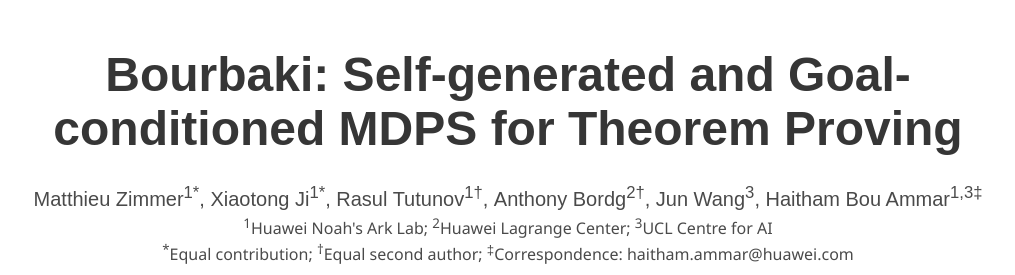
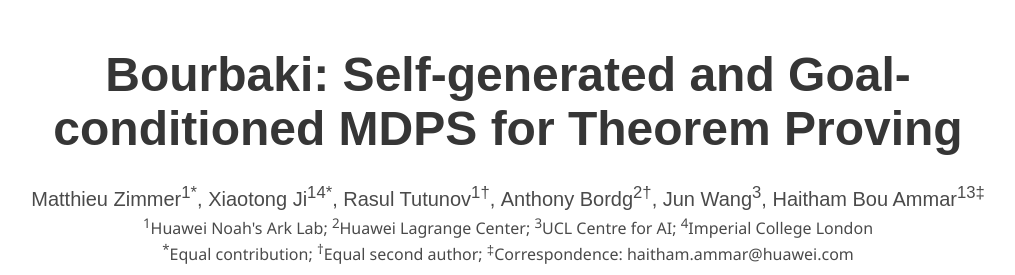
Before and after one commit to Bourbaki-Prover/bourbaki-prover.github.io, a plain HTML site: page index.html in a window 1280 px wide. Shown: the top 275 px of the page, without its empty margins (132-1147 px from the left). Drawn offline with nearby package versions, Linux system fonts and the light colour scheme; some icons are missing; a web font is replaced by a local one.

Commit message:
Update index.html

```diff
--- a/index.html
+++ b/index.html
@@ -55,7 +55,7 @@
               Matthieu Zimmer<sup>1</sup><sup>*</sup>,
             </span>
             <span class="author-block">
-              Xiaotong Ji<sup>1</sup><sup>*</sup>,
+              Xiaotong Ji<sup>1</sup><sup>4</sup><sup>*</sup>,
             </span>
             <span class="author-block">
               Rasul Tutunov<sup>1</sup><sup>†</sup>,
@@ -67,14 +67,15 @@
               Jun Wang<sup>3</sup>,
             </span>
             <span class="author-block">
-              Haitham Bou Ammar<sup>1,3</sup><sup>‡</sup>
+              Haitham Bou Ammar<sup>1</sup><sup>3</sup><sup>‡</sup>
             </span>
           </div>
           <div class="publication-meta">
             <div class="publication-affiliations is-size-6">
               <span><sup>1</sup>Huawei Noah's Ark Lab;</span>
               <span><sup>2</sup>Huawei Lagrange Center;</span>
-              <span><sup>3</sup>UCL Centre for AI</span>
+              <span><sup>3</sup>UCL Centre for AI;</span>
+              <span><sup>4</sup>Imperial College London</span>
             </div>
             <div class="publication-notes is-size-6">
               <span><sup>*</sup>Equal contribution;</span>
```
